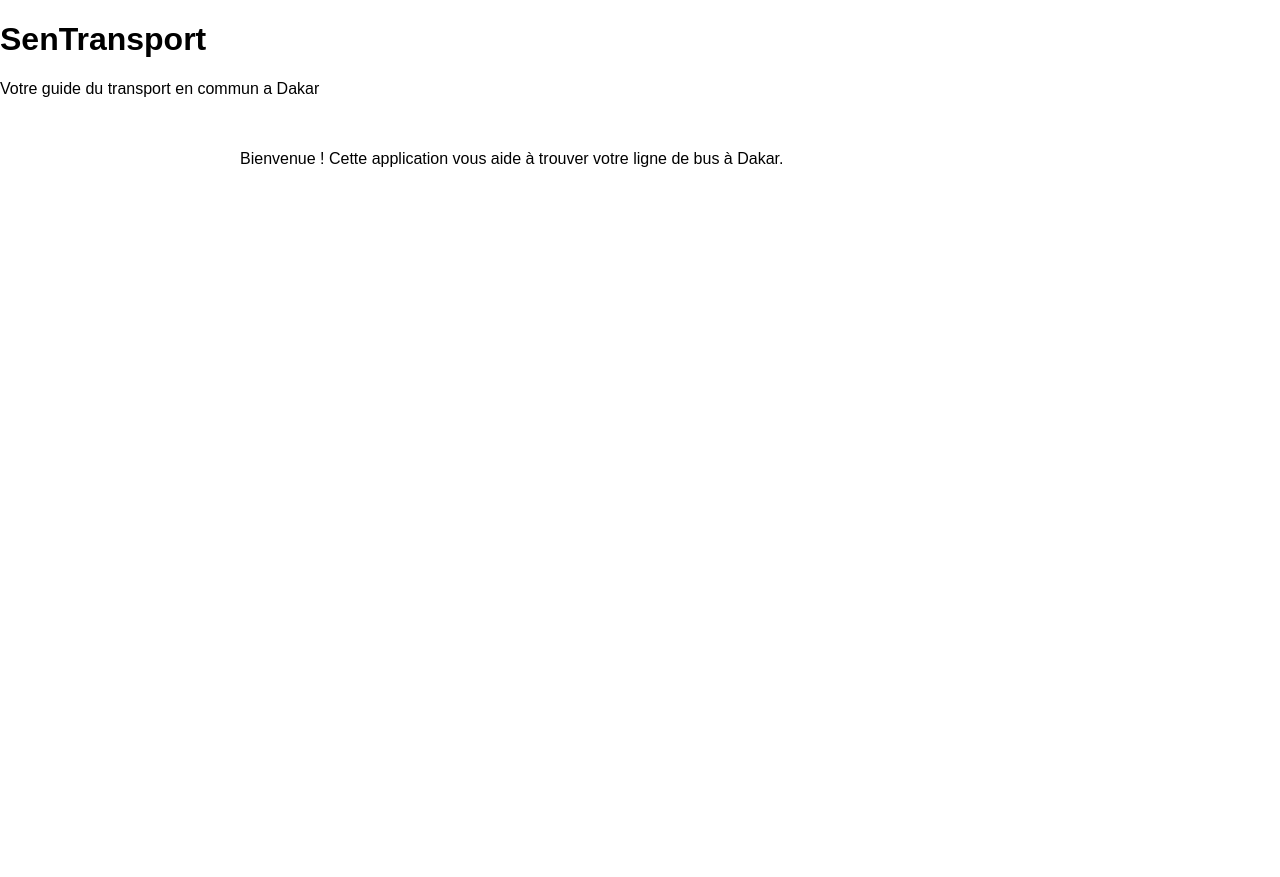
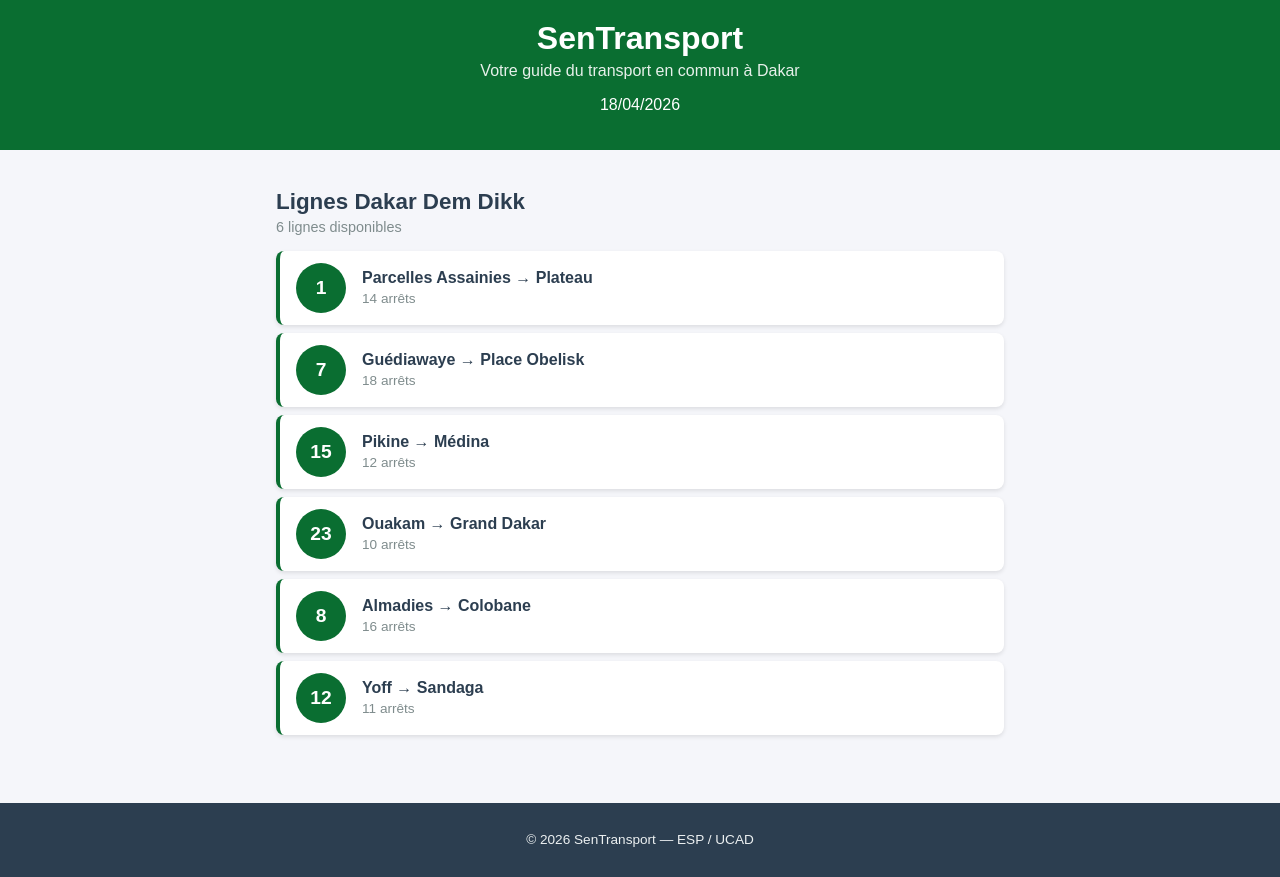
Before and after one commit to lady818/sentransport, a React (Create React App) app: page / in a window 1280 px wide. Before the commit the page ends 821 px from the top, so only its background shows below. Built offline with nearby package versions, Linux system fonts and the light colour scheme.

Commit message:
Lab 2 : composants statiques LigneBus et ListeLignes

```diff
--- a/src/App.css
+++ b/src/App.css
@@ -1,4 +1,4 @@
-.App {
+/*.App {
   font-family: Arial, sans-serif;
   min-height: 100vh;
 }
@@ -7,4 +7,27 @@
   padding: 20px;
   max-width: 800px;
   margin: 0 auto;
+}*/
+
+.App {
+  font-family: Arial, sans-serif;
+  min-height: 100vh;
+  background-color: #f5f6fa;
+  display: flex;
+  flex-direction: column;
 }
+
+.contenu {
+  padding: 20px;
+  max-width: 800px;
+  margin: 0 auto;
+  width: 100%;
+  box-sizing: border-box;
+  flex: 1;
+}
+
+@media (max-width: 600px) {
+  .contenu {
+    padding: 12px;
+  }
+}
--- a/src/App.js
+++ b/src/App.js
@@ -1,5 +1,8 @@
-import "./App.css";
+/* import "./App.css";
 import Header from "./Header";
+import Footer from "./Footer";
+import Statistique from "./Statistique";
+import LigneBus from "./LigneBus ";
 
 function App() {
   return (
@@ -11,7 +14,93 @@
           Bienvenue ! Cette application vous aide à trouver votre ligne de bus à
           Dakar.
         </p>
+        <div style={{ display: "flex", justifyContent: "center" }}>
+          <Statistique />
+          <Statistique />
+          <Statistique />
+        </div>
+
+        <LigneBus
+          numero="15"
+          depart="Parcelles Assainies"
+          arrivee="Plateau"
+          arrets={14}
+        />
+
+        <LigneBus
+          numero="7"
+          depart="Guédiawaye"
+          arrivee="Place Obelisk"
+          arrets={18}
+        />
       </main>
+      <Footer />
+    </div>
+  );
+}
+
+export default App;*/
+
+import "./App.css";
+import Header from "./Header";
+import ListeLignes from "./ListeLignes";
+import Footer from "./Footer";
+
+function App() {
+  const lignes = [
+    {
+      id: 1,
+      numero: "1",
+      depart: "Parcelles Assainies",
+      arrivee: "Plateau",
+      arrets: 14,
+    },
+    {
+      id: 2,
+      numero: "7",
+      depart: "Guédiawaye",
+      arrivee: "Place Obelisk",
+      arrets: 18,
+    },
+    {
+      id: 3,
+      numero: "15",
+      depart: "Pikine",
+      arrivee: "Médina",
+      arrets: 12,
+    },
+    {
+      id: 4,
+      numero: "23",
+      depart: "Ouakam",
+      arrivee: "Grand Dakar",
+      arrets: 10,
+    },
+    {
+      id: 5,
+      numero: "8",
+      depart: "Almadies",
+      arrivee: "Colobane",
+      arrets: 16,
+    },
+    {
+      id: 6,
+      numero: "12",
+      depart: "Yoff",
+      arrivee: "Sandaga",
+      arrets: 11,
+    },
+  ];
+
+  return (
+    <div className="App">
+      <Header />
+
+      <main className="contenu">
+        <ListeLignes lignes={lignes} />
+      </main>
+
+      <Footer />
     </div>
   );
 }
--- /dev/null
+++ b/src/Footer.css
@@ -0,0 +1,8 @@
+.footer {
+  background-color: #2c3e50;
+  color: #ecf0f1;
+  text-align: center;
+  padding: 16px;
+  margin-top: 40px;
+  font-size: 0.85rem;
+}
--- /dev/null
+++ b/src/Footer.js
@@ -0,0 +1,11 @@
+import './Footer.css';
+
+function Footer() {
+  return (
+    <footer className="footer">
+      <p>&copy; 2026 SenTransport &mdash; ESP / UCAD</p>
+    </footer>
+  );
+}
+
+export default Footer;
--- a/src/Header.js
+++ b/src/Header.js
@@ -1,12 +1,19 @@
-import "./ Header . css ";
+import "./Header.css";
+
 function Header() {
+  const date = new Date().toLocaleDateString("fr-FR");
+
   return (
-    <header className=" header ">
-      <h1 className=" header - titre ">SenTransport </h1>
-      <p className=" header - soustitre ">
-        Votre guide du transport en commun a Dakar
+    <header className="header">
+      <h1 className="header-titre">SenTransport</h1>
+
+      <p className="header-soustitre">
+        Votre guide du transport en commun à Dakar
       </p>
+
+      <p>{date}</p>
     </header>
   );
 }
+
 export default Header;
--- /dev/null
+++ b/src/LigneBus.css
@@ -0,0 +1,48 @@
+.ligne-bus {
+  display: flex;
+  align-items: center;
+  padding: 12px 16px;
+  margin: 8px 0;
+  background-color: #ffffff;
+  border-radius: 8px;
+  border-left: 4px solid #0a6e31;
+  box-shadow: 0 2px 4px rgba(0, 0, 0, 0.1);
+  cursor: pointer;
+  transition: transform 0.2s, box-shadow 0.2s;
+}
+.ligne-bus:hover {
+  transform: translateX(4px);
+  box-shadow: 0 4px 8px rgba(0, 0, 0, 0.15);
+}
+
+.ligne-numero {
+  background-color: #0a6e31;
+  color: white;
+  font-weight: bold;
+  font-size: 1.2rem;
+  width: 50px;
+  height: 50px;
+  border-radius: 50%;
+  display: flex;
+  align-items: center;
+  justify-content: center;
+  margin-right: 16px;
+  flex-shrink: 0;
+}
+
+.ligne-info {
+  display: flex;
+  flex-direction: column;
+}
+
+.ligne-trajet {
+  font-size: 1rem;
+  font-weight: 600;
+  color: #2c3e50;
+}
+
+.ligne-arrets {
+  font-size: 0.85rem;
+  color: #7f8c8d;
+  margin-top: 4px;
+}
--- /dev/null
+++ b/src/LigneBus.js
@@ -0,0 +1,21 @@
+import './LigneBus.css';
+
+function LigneBus({ numero, depart, arrivee, arrets }) {
+  return (
+    <div className="ligne-bus">
+      <div className="ligne-numero">{numero}</div>
+
+      <div className="ligne-info">
+        <span className="ligne-trajet">
+          {depart} → {arrivee}
+        </span>
+
+        <span className="ligne-arrets">
+          {arrets} arrêts
+        </span>
+      </div>
+    </div>
+  );
+}
+
+export default LigneBus;
--- /dev/null
+++ b/src/ListeLignes.css
@@ -0,0 +1,16 @@
+.liste-lignes {
+  padding: 0 16px;
+}
+
+.liste-titre {
+  color: #2c3e50;
+  font-size: 1.4rem;
+  margin-bottom: 4px;
+}
+
+.liste-description {
+  color: #7f8c8d;
+  font-size: 0.9rem;
+  margin-top: 0;
+  margin-bottom: 16px;
+}
--- /dev/null
+++ b/src/ListeLignes.js
@@ -0,0 +1,26 @@
+import LigneBus from './LigneBus';
+import './ListeLignes.css';
+
+function ListeLignes({ lignes }) {
+  return (
+    <div className="liste-lignes">
+      <h2 className="liste-titre">Lignes Dakar Dem Dikk</h2>
+
+      <p className="liste-description">
+        {lignes.length} lignes disponibles
+      </p>
+
+      {lignes.map((ligne) => (
+        <LigneBus
+          key={ligne.id}
+          numero={ligne.numero}
+          depart={ligne.depart}
+          arrivee={ligne.arrivee}
+          arrets={ligne.arrets}
+        />
+      ))}
+    </div>
+  );
+}
+
+export default ListeLignes;
--- /dev/null
+++ b/src/Statistique.css
@@ -0,0 +1,7 @@
+.stat {
+  background-color: #f2f2f2;
+  padding: 20px;
+  margin: 10px;
+  text-align: center;
+  border-radius: 10px;
+}
--- /dev/null
+++ b/src/Statistique.js
@@ -0,0 +1,12 @@
+import './Statistique.css';
+
+function Statistique() {
+  return (
+    <div className="stat">
+      <h2>10</h2>
+      <p>Lignes</p>
+    </div>
+  );
+}
+
+export default Statistique;
```
Also changed, not shown: 1 other file (tests, documents, lock files or other folders).
